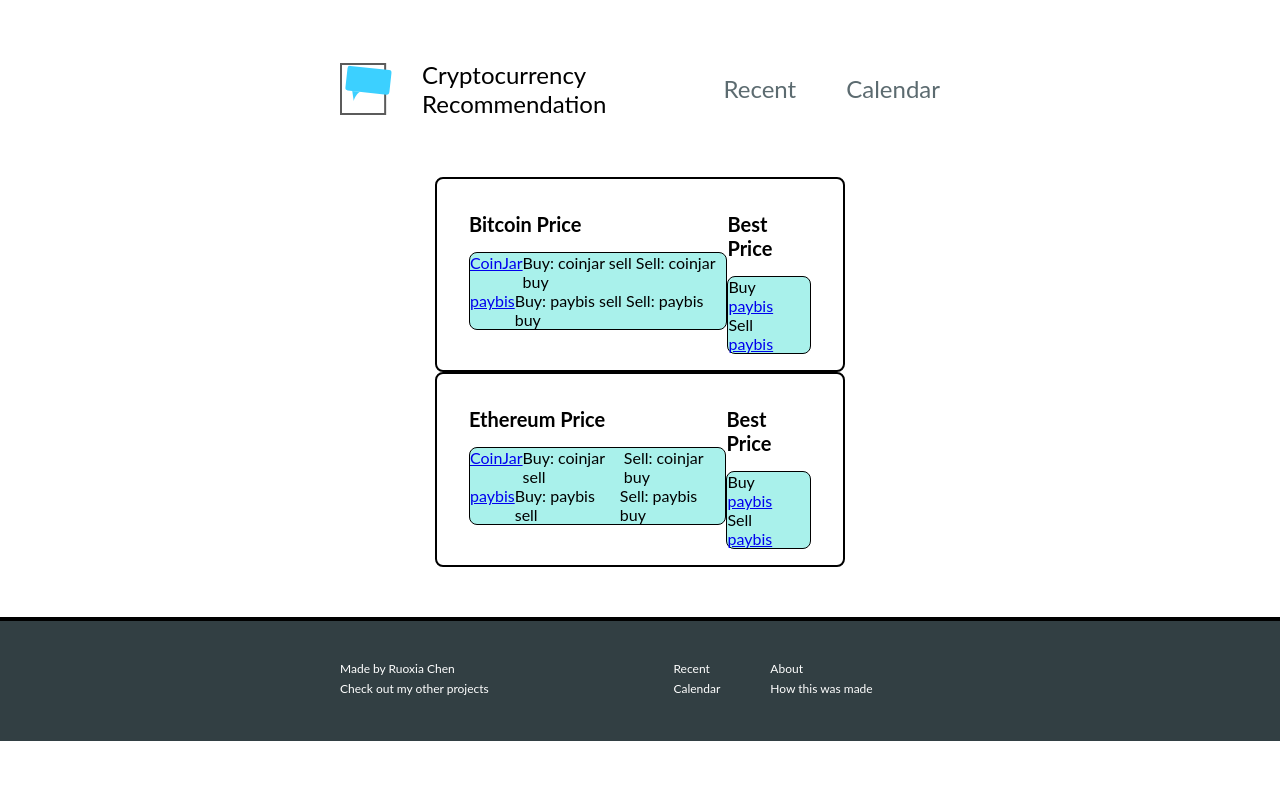
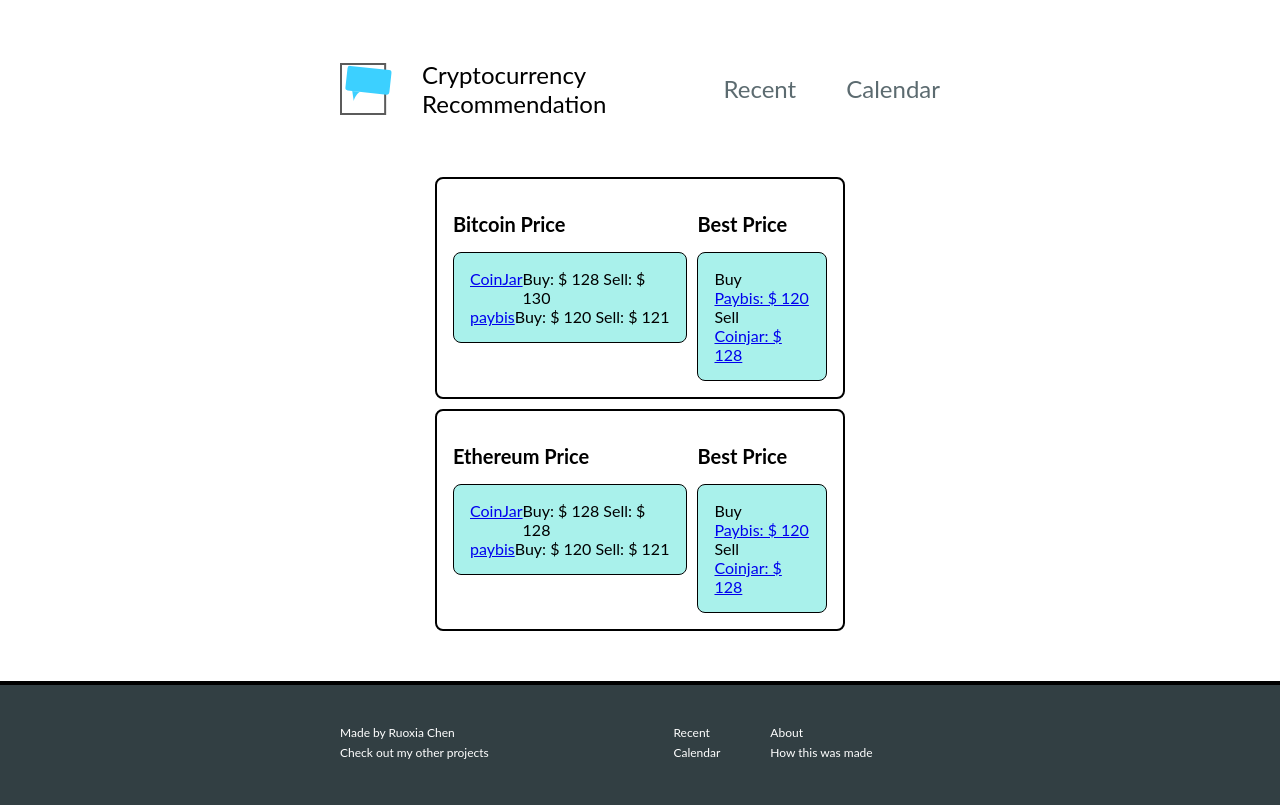
Before and after one commit to ruoxia-c/Cryptocurrency_Recommendation_Web, a Flask app: page / in a window 1280 px wide. Before the commit the page ends 741 px from the top, so only its background shows below. Run offline with Flask 2, Linux system fonts and the light colour scheme.

Commit message:
first version

```diff
--- a/app.py
+++ b/app.py
@@ -9,17 +9,14 @@
 
 @app.route("/")
 def home():
-    #if request.method == "POST":
-    #    entry_content = request.form.get("content")
-    #    formatted_date = datetime.datetime.today().strftime("%Y-%m-%d")
-    #    app.db.entries.insert({"content": entry_content, "date": formatted_date})
-
-    #entries_with_date = [
-    #    (
-    #        entry["content"],
-    #        entry["date"],
-    #        datetime.datetime.strptime(entry["date"], "%Y-%m-%d").strftime("%b %d")
-    #    )
-    #    for entry in app.db.entries.find({})
-    #]
-    return render_template("home.html")
+    kwargs = {
+        "coinjar_buy_bit": 128,
+        "coinjar_sell_bit": 130,
+        "paybis_buy_bit": 120,
+        "paybis_sell_bit": 121,
+        "coinjar_buy_eth": 128,
+        "coinjar_sell_eth": 130,
+        "paybis_buy_eth": 120,
+        "paybis_sell_eth": 121,
+    }
+    return render_template("home.html",**kwargs)
--- a/static/css/styles.css
+++ b/static/css/styles.css
@@ -53,16 +53,20 @@
   max-width: 450px;
   margin: 0 auto;
   padding: 0 20px;
+  display: flex;
+  flex-direction: column;
+  gap: 10px;
 }
 
 .form {
   display: flex;
-  padding: 1rem 2rem;
+  padding: 1rem;
   border: 2px solid #000000;
   flex-direction: row;
   box-sizing: border-box;
   border-radius: 8px;
   justify-content:space-around;
+  column-gap: 10px;
 }
 
 .form_title {
@@ -75,6 +79,7 @@
   background: #a9f1eb;
   border: 1px solid #000000;
   border-radius: 8px;
+  padding: 1rem;
 }
 
 .form_right {
@@ -83,6 +88,12 @@
   background: #a9f1eb;
   border: 1px solid #000000;
   border-radius: 8px;
+  padding: 1rem;
+}
+
+.form_price {
+  display: flex;
+  flex-direction: column;
 }
 
 .table_group {
--- a/templates/home.html
+++ b/templates/home.html
@@ -28,15 +28,15 @@
           <form class="table_group">
             <a class="exchange" href="https://www.coinjar.com/global/buy/bitcoin"> CoinJar</a>
             <div class = "price">
-              <a>Buy: coinjar sell</a>
-              <a>Sell: coinjar buy</a>
+              <a>Buy: $ {{ coinjar_buy_bit }}</a>
+              <a>Sell: $ {{ coinjar_sell_bit }}</a>
             </div>
           </form>
           <form class="table_group">
             <a class="exchange" href="https://paybis.com/price/"> paybis</a>
             <div class = "price">
-              <a>Buy: paybis sell</a>
-              <a>Sell: paybis buy</a>
+              <a>Buy: $ {{ paybis_buy_bit }}</a>
+              <a>Sell: $ {{ paybis_sell_bit }}</a>
             </div>
           </form>
         </div>
@@ -45,9 +45,17 @@
         <h2 class ="form_title">Best Price</h2>
         <form class = "form_right">
           <a class = "best_title"> Buy</a>
-          <a class="exchange" href="https://paybis.com/price/"> paybis</a>
+          {% if paybis_buy_bit >= coinjar_buy_bit %}
+             <a class="exchange" href="https://www.coinjar.com/global/buy/bitcoin">Coinjar: $ {{ coinjar_buy_bit }}</a>
+          {% else %}
+             <a class="exchange" href="https://paybis.com/price/">Paybis: $ {{ paybis_buy_bit }}</a>
+          {% endif %}
           <a class = "best_title"> Sell</a>
-          <a class="exchange" href="https://paybis.com/price/"> paybis</a>
+          {% if coinjar_sell_bit >= paybis_sell_bit %}
+             <a class="exchange" href="https://www.coinjar.com/global/buy/bitcoin">Coinjar: $ {{ coinjar_buy_bit }}</a>
+          {% else %}
+             <a class="exchange" href="https://paybis.com/price/">Paybis: $ {{ paybis_buy_bit }}</a>
+          {% endif %}
         </form>
       </div>
     </section>
@@ -56,14 +64,18 @@
         <h1 class ="form_title">Ethereum Price</h1>
         <div class="form_left">
           <form class="table_group">
-            <a class="exchange" href="https://www.coinjar.com/global/buy/ethereum""> CoinJar</a>
-            <a class = "price">Buy: coinjar sell</a>
-            <a class = "price">Sell: coinjar buy</a>
+            <a class="exchange" href="https://www.coinjar.com/global/buy/ethereum"> CoinJar</a>
+            <div class = "price">
+              <a class = "price">Buy: $ {{ coinjar_buy_eth }}</a>
+              <a class = "price">Sell: $ {{ coinjar_buy_eth }}</a>
+            </div>
           </form>
           <form class="table_group">
             <a class="exchange" href="https://paybis.com/price/"> paybis</a>
-            <a class = "price">Buy: paybis sell</a>
-            <a class = "price">Sell: paybis buy</a>
+            <div class = "price">
+              <a>Buy: $ {{ paybis_buy_eth }}</a>
+              <a>Sell: $ {{ paybis_sell_eth }}</a>
+            </div>
           </form>
         </div>
       </div>
@@ -71,9 +83,17 @@
         <h2 class ="form_title">Best Price</h2>
         <form class = "form_right">
           <a class = "best_title"> Buy</a>
-          <a class="exchange" href="https://paybis.com/price/"> paybis</a>
+          {% if paybis_buy_eth >= coinjar_buy_eth %}
+             <a class="exchange" href="https://www.coinjar.com/global/buy/ethereum">Coinjar: $ {{ coinjar_buy_eth }}</a>
+          {% else %}
+             <a class="exchange" href="https://paybis.com/price/">Paybis: $ {{ paybis_buy_eth }}</a>
+          {% endif %}
           <a class = "best_title"> Sell</a>
-          <a class="exchange" href="https://paybis.com/price/"> paybis</a>
+          {% if coinjar_sell_eth >= paybis_sell_eth %}
+             <a class="exchange" href="https://www.coinjar.com/global/buy/ethereum">Coinjar: $ {{ coinjar_buy_eth }}</a>
+          {% else %}
+             <a class="exchange" href="https://paybis.com/price/">Paybis: $ {{ paybis_buy_eth }}</a>
+          {% endif %}
         </form>
       </div>
     </section>
```
